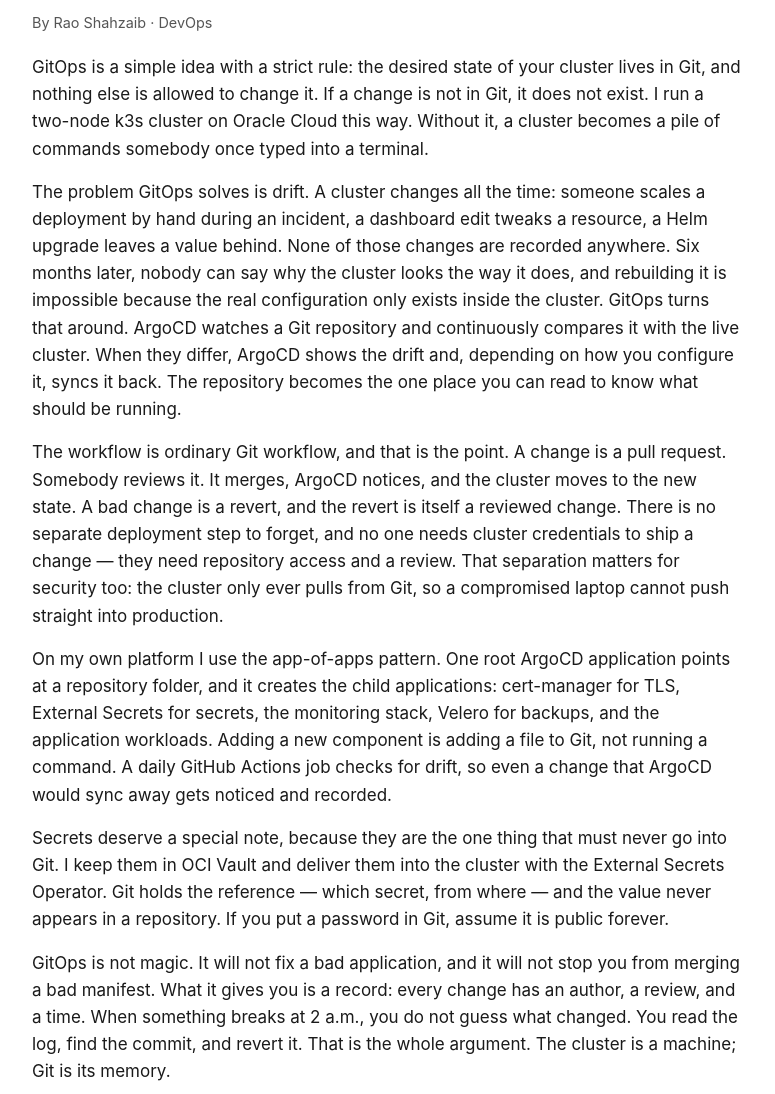
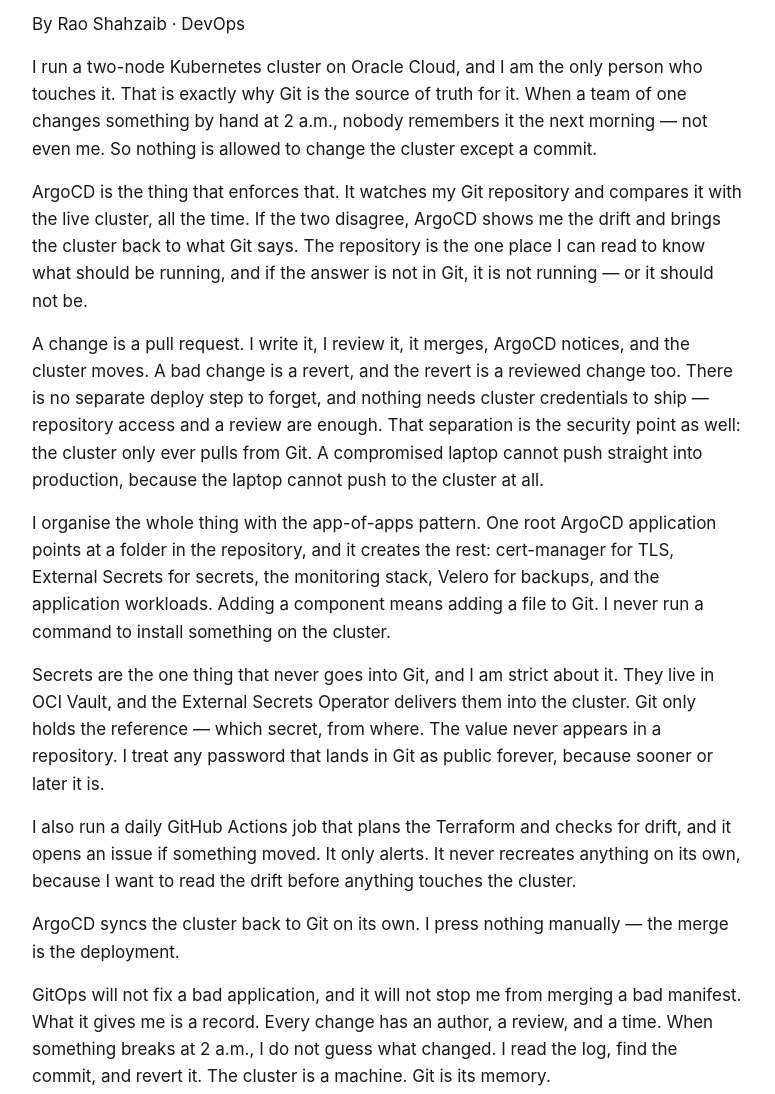
Before and after one commit to ShahzaibRao/raoshahzaib-site, an Astro site: page /blog/gitops-with-argocd in a window 1280 px wide. Shown: the part 206-1300 px from the top of the page, without its empty margins (252-1027 px from the left). Built offline with nearby package versions, Linux system fonts and the light colour scheme; Astro itself is replaced by a stand-in of ours.

Commit message:
Rewrite gitops-with-argocd in first-person voice with real project details (humanize, remove AI feel)

```diff
--- a/src/content/blog/gitops-with-argocd.md
+++ b/src/content/blog/gitops-with-argocd.md
@@ -4,10 +4,20 @@ description: "GitOps means the cluster follows Git, not the other way round. How
 slug: "gitops-with-argocd"
 ---
 
-<p class="meta">By Rao Shahzaib &middot; DevOps</p>
-<p>GitOps is a simple idea with a strict rule: the desired state of your cluster lives in Git, and nothing else is allowed to change it. If a change is not in Git, it does not exist. I run a two-node k3s cluster on Oracle Cloud this way. Without it, a cluster becomes a pile of commands somebody once typed into a terminal.</p>
-<p>The problem GitOps solves is drift. A cluster changes all the time: someone scales a deployment by hand during an incident, a dashboard edit tweaks a resource, a Helm upgrade leaves a value behind. None of those changes are recorded anywhere. Six months later, nobody can say why the cluster looks the way it does, and rebuilding it is impossible because the real configuration only exists inside the cluster. GitOps turns that around. ArgoCD watches a Git repository and continuously compares it with the live cluster. When they differ, ArgoCD shows the drift and, depending on how you configure it, syncs it back. The repository becomes the one place you can read to know what should be running.</p>
-<p>The workflow is ordinary Git workflow, and that is the point. A change is a pull request. Somebody reviews it. It merges, ArgoCD notices, and the cluster moves to the new state. A bad change is a revert, and the revert is itself a reviewed change. There is no separate deployment step to forget, and no one needs cluster credentials to ship a change &mdash; they need repository access and a review. That separation matters for security too: the cluster only ever pulls from Git, so a compromised laptop cannot push straight into production.</p>
-<p>On my own platform I use the app-of-apps pattern. One root ArgoCD application points at a repository folder, and it creates the child applications: cert-manager for TLS, External Secrets for secrets, the monitoring stack, Velero for backups, and the application workloads. Adding a new component is adding a file to Git, not running a command. A daily GitHub Actions job checks for drift, so even a change that ArgoCD would sync away gets noticed and recorded.</p>
-<p>Secrets deserve a special note, because they are the one thing that must never go into Git. I keep them in OCI Vault and deliver them into the cluster with the External Secrets Operator. Git holds the reference &mdash; which secret, from where &mdash; and the value never appears in a repository. If you put a password in Git, assume it is public forever.</p>
-<p>GitOps is not magic. It will not fix a bad application, and it will not stop you from merging a bad manifest. What it gives you is a record: every change has an author, a review, and a time. When something breaks at 2 a.m., you do not guess what changed. You read the log, find the commit, and revert it. That is the whole argument. The cluster is a machine; Git is its memory.</p>
+By Rao Shahzaib · DevOps
+
+I run a two-node Kubernetes cluster on Oracle Cloud, and I am the only person who touches it. That is exactly why Git is the source of truth for it. When a team of one changes something by hand at 2 a.m., nobody remembers it the next morning — not even me. So nothing is allowed to change the cluster except a commit.
+
+ArgoCD is the thing that enforces that. It watches my Git repository and compares it with the live cluster, all the time. If the two disagree, ArgoCD shows me the drift and brings the cluster back to what Git says. The repository is the one place I can read to know what should be running, and if the answer is not in Git, it is not running — or it should not be.
+
+A change is a pull request. I write it, I review it, it merges, ArgoCD notices, and the cluster moves. A bad change is a revert, and the revert is a reviewed change too. There is no separate deploy step to forget, and nothing needs cluster credentials to ship — repository access and a review are enough. That separation is the security point as well: the cluster only ever pulls from Git. A compromised laptop cannot push straight into production, because the laptop cannot push to the cluster at all.
+
+I organise the whole thing with the app-of-apps pattern. One root ArgoCD application points at a folder in the repository, and it creates the rest: cert-manager for TLS, External Secrets for secrets, the monitoring stack, Velero for backups, and the application workloads. Adding a component means adding a file to Git. I never run a command to install something on the cluster.
+
+Secrets are the one thing that never goes into Git, and I am strict about it. They live in OCI Vault, and the External Secrets Operator delivers them into the cluster. Git only holds the reference — which secret, from where. The value never appears in a repository. I treat any password that lands in Git as public forever, because sooner or later it is.
+
+I also run a daily GitHub Actions job that plans the Terraform and checks for drift, and it opens an issue if something moved. It only alerts. It never recreates anything on its own, because I want to read the drift before anything touches the cluster.
+
+ArgoCD syncs the cluster back to Git on its own. I press nothing manually — the merge is the deployment.
+
+GitOps will not fix a bad application, and it will not stop me from merging a bad manifest. What it gives me is a record. Every change has an author, a review, and a time. When something breaks at 2 a.m., I do not guess what changed. I read the log, find the commit, and revert it. The cluster is a machine. Git is its memory.
```
